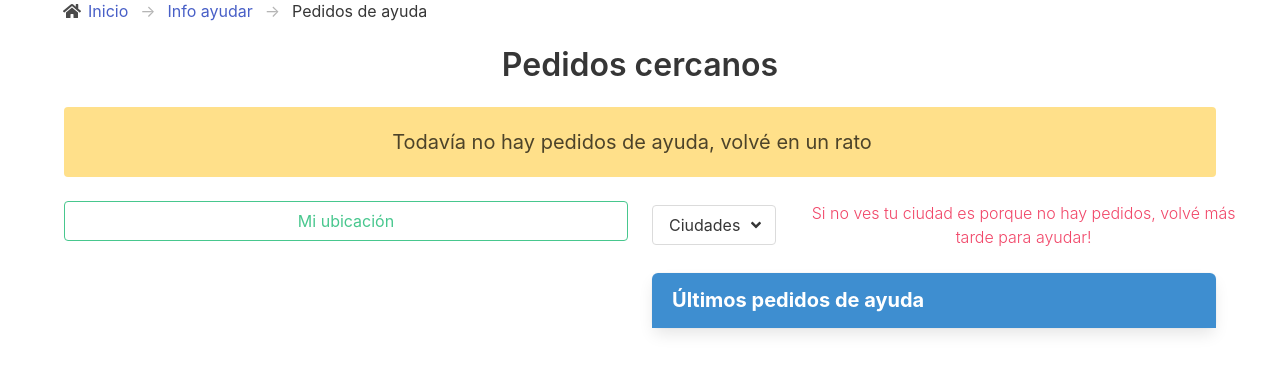
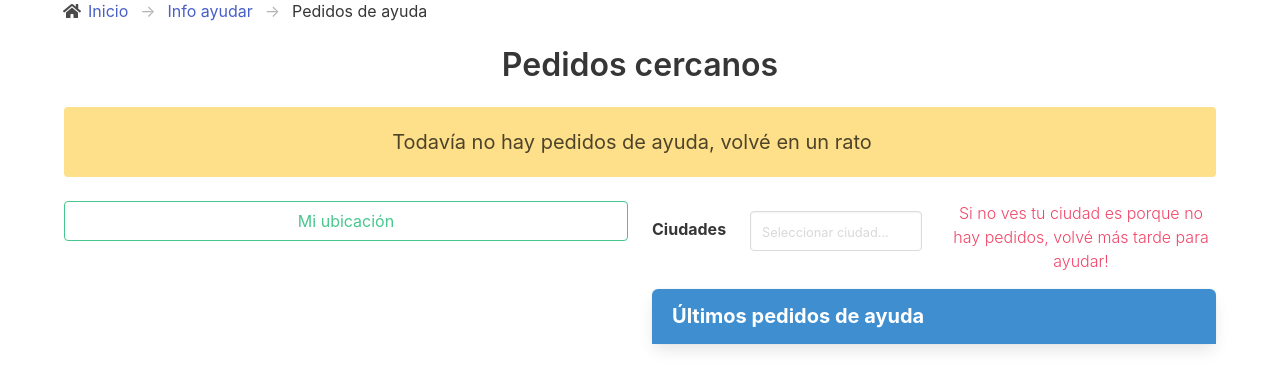
Before and after one commit to melizeche/ayudapy, a Django app: template templates/list.html in a window 1280 px wide. Shown: the part 133-499 px from the top of the page. Run offline with Django 3.2, Linux system fonts and the light colour scheme; the template is opened without the code that fills it, so the values that code supplies are empty; some libraries are stand-ins or nearby versions.

Commit message:
Use a DataList element to display cities
I replaced the current cities dropdown by a datalist element so that
we can allow users to type in stuff and filter out cities.

refs #47

Signed-off-by: Jorge Ramírez <jorgeramirez1990@gmail.com>

```diff
--- a/templates/base.html
+++ b/templates/base.html
@@ -59,6 +59,10 @@
             opacity: 0.3 !important;
             font-size: 0.8rem;
         }
+
+        .cities-dropdown-wrapper {
+            margin-bottom: 1em;
+        }
     </style>
     <script src="https://cdn.jsdelivr.net/npm/@vizuaalog/bulmajs@0.10.3/dist/file.js" integrity="sha256-9BDCQ1iKLp8eEXxQD6U8StZ4V2On9KFEHDeHeXLZ/aE=" crossorigin="anonymous"></script>
     <script src="https://cdn.jsdelivr.net/npm/@vizuaalog/bulmajs@0.10.3/dist/modal.js" integrity="sha256-HDcVnTQ5+DdyigrR4Xge4rxqguBi19XI7vNDhTDr+hs=" crossorigin="anonymous"></script>
--- a/templates/list.html
+++ b/templates/list.html
@@ -34,32 +34,37 @@
       </div>
       <div class="column is-6">
         <div class="row is-centered">
-          <div class="dropdown">
+          <div class="dropdown cities-dropdown-wrapper">
             <div class="columns is-mobile is-vcentered">
               <div class="column">
-                <div class="dropdown-trigger">
-                  <button class="button" aria-haspopup="true" aria-controls="dropdown-menu">
-                    <span>Ciudades</span>
-                    <span class="icon is-small">
-                      <i class="fas fa-angle-down" aria-hidden="true"></i>
-                    </span>
-                  </button>
+                <div class="cities-dropdown" role="menu">
+                  <div class="field is-horizontal">
+                    <div class="field-label is-normal">
+                      <label class="label">Ciudades</label>
+                    </div>
+                    <div class="field-body">
+                      <div class="field">
+                        <p class="control">
+                          <input name="cities" class="input" list="list_cities" placeholder="Seleccionar ciudad...">
+                        </p>
+                      </div>
+                    </div>
+                  </div>
+                  <datalist id="list_cities">
+                      <select size=10>
+                        {% for city, code in list_cities %}
+                          <option data-value="{{code}}">
+                           {{city}}
+                          </option>
+                        {% endfor %}
+                      </select>
+                    </datalist>
                 </div>
               </div>
-              <div class="column is-four-fifths">
+              <div class="column is-half">
                 <h5 class="has-text-danger has-text-weight-light has-text-centered">
                   Si no ves tu ciudad es porque no hay pedidos, volvé más tarde para ayudar!
                 </h5>
-              </div>
-            </div>
-            <div class="dropdown-menu" id="dropdown-menu" role="menu">
-              <div class="dropdown-content">
-                {% for city, code in list_cities %}
-                <a href="/pedidos_ciudad/{{code}}" class="dropdown-item">
-                  {{city}}
-                </a>
-                {% endfor %}
-
               </div>
             </div>
           </div>
@@ -154,6 +159,7 @@
             });
             map.addLayer( markerClusters );
         }
+
         function geoFindMe() {
 
             const status = document.querySelector('#status');
@@ -179,15 +185,39 @@
               navigator.geolocation.getCurrentPosition(success, error);
             }
 
-          }
+        }
 
-          document.querySelector('#find-me').addEventListener('click', geoFindMe);
+        document.querySelector('#find-me').addEventListener('click', geoFindMe);
 
-    var dropdown = document.querySelector('.dropdown');
-    dropdown.addEventListener('click', function(event) {
-      event.stopPropagation();
-      dropdown.classList.toggle('is-active');
-    });
+
+        function setupCitiesDropdown() {
+          // based on https://codepen.io/airen/pen/arGXvz
+          var datalist = document.querySelector('.cities-dropdown > datalist');
+          var select = document.querySelector('.cities-dropdown > datalist > select');
+          var options = select.options;
+
+          /* input.onchange is triggered when the user selects something from the datalist */
+          input = document.querySelector('input');
+          input.addEventListener('change', function() {
+            var selectedValue = input.value;
+            var selectedIndex;
+
+            for(var i = 0; i < options.length; i++) {
+              if(options[i].text == selectedValue) {
+                selectedIndex = i;
+                break;
+              }
+            }
+            if(selectedIndex == undefined) {
+              return;
+            }
+            var selectedOption = options[selectedIndex];
+            location.assign('/pedidos_ciudad/' + selectedOption.getAttribute('data-value'));
+          });
+        }
+
+
+        setupCitiesDropdown()
     </script>
 
 {% endblock %}
```
